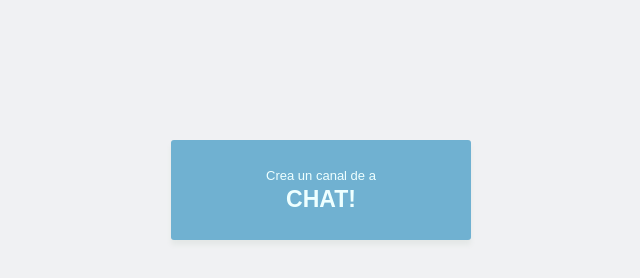
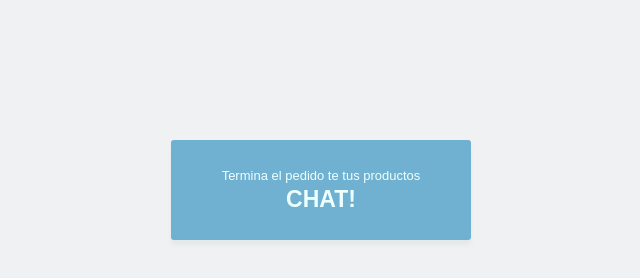
Before and after one commit to estebanrfp/private-realtime-chat, a website: page views/home.html in a window 1280 px wide. Shown: the full height of the page, 319-959 px from the left. Drawn offline with Linux system fonts and the light colour scheme; files that its build step writes are made by us from their sources.

Commit message:
cambio
test

```diff
--- a/views/home.html
+++ b/views/home.html
@@ -25,7 +25,7 @@
 
 			<a title="Create" href="/create" id="create">
 				<div id="createbutton">
-					<div id="little">Crea un canal de a</div>
+					<div id="little">Termina el pedido te tus productos</div>
 					<div id="big">CHAT!</div>
 				</div>
 			</a>
```
